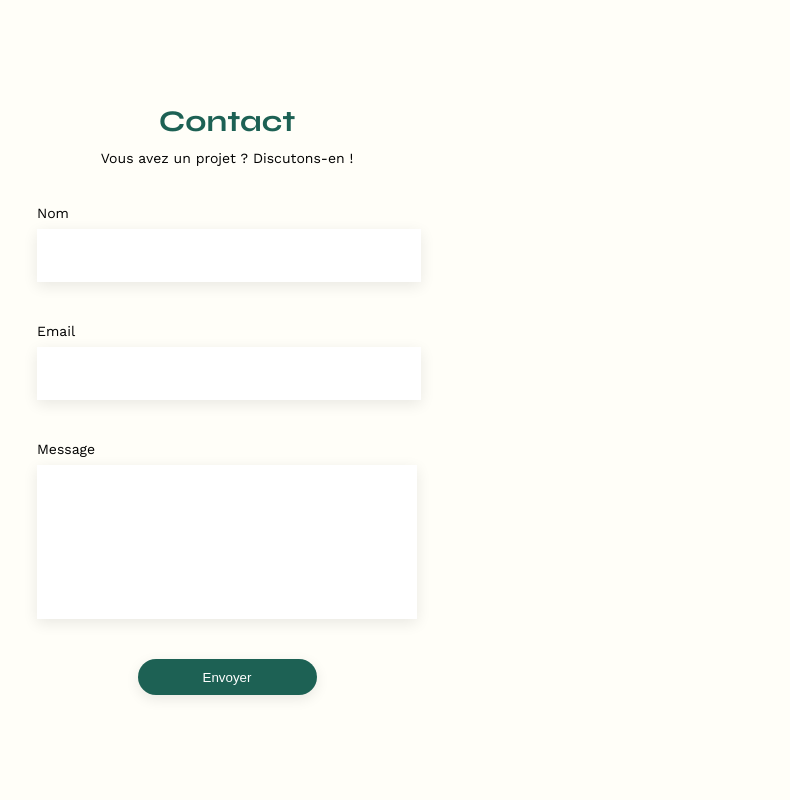
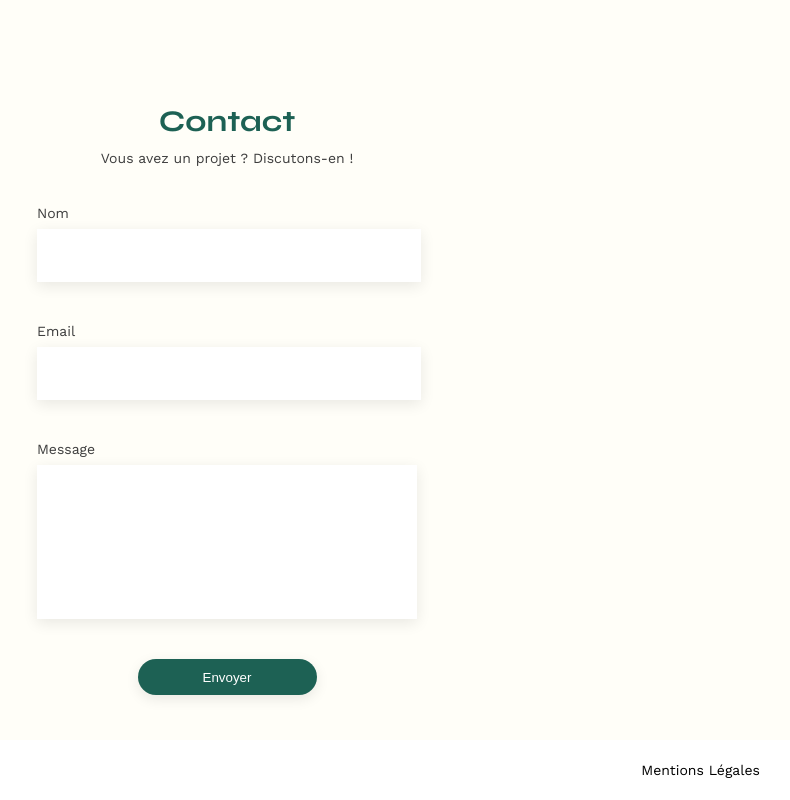
Before and after one commit to BlackEaglePROGRAMMATION/sophie_bruel, a plain HTML site: page Frontend/index.html in a window 1280 px wide. Shown: the part 854-1654 px from the top of the page, without its empty margins (413-1203 px from the left). Before the commit the page ends 1594 px from the top, so only its background shows below. Drawn offline with nearby package versions, Linux system fonts and the light colour scheme; no server answers.

Commit message:
add footer for all pages

```diff
--- a/Frontend/index.html
+++ b/Frontend/index.html
@@ -27,7 +27,7 @@
         <nav>
             <ul>
                 <li>
-                    <a href="#projets">projets</a>
+                    <a href="#portfolio">projets</a>
                 </li>
                 <li>
                     <a href="#contact">contact</a>
@@ -89,7 +89,9 @@
         </form>
     </main>
 
-    <footer></footer>
+    <footer>
+        <p>Mentions Légales</p>
+    </footer>
 </body>
 
 </html>
--- a/Frontend/sass/layouts/_footer.scss
+++ b/Frontend/sass/layouts/_footer.scss
@@ -0,0 +1,13 @@
+footer {
+    height: 60px;
+    display: flex;
+    align-items: center;
+    justify-content: flex-end;
+    background-color: white;
+    padding: 0 107px;
+
+    p {
+        font-weight: 300;
+        font-size: 14px;
+    }
+}
--- a/Frontend/sass/pages/_home.scss
+++ b/Frontend/sass/pages/_home.scss
@@ -97,6 +97,7 @@ main {
                 figcaption {
                     height: 15px;
                     font-size: 13px;
+                    color: $third-color;
                 }
             }
         }
@@ -120,11 +121,13 @@ main {
         p {
             text-align: center;
             margin: 9px 0 39px;
+            color: $third-color;
         }
 
         label {
             padding: 2px 0;
             margin-bottom: 7px;
+            color: $third-color;
         }
 
         input {
```
Also changed, not shown: Frontend/html/login.html (+5 -2 lines), Frontend/sass/main.css, 1 other file.
